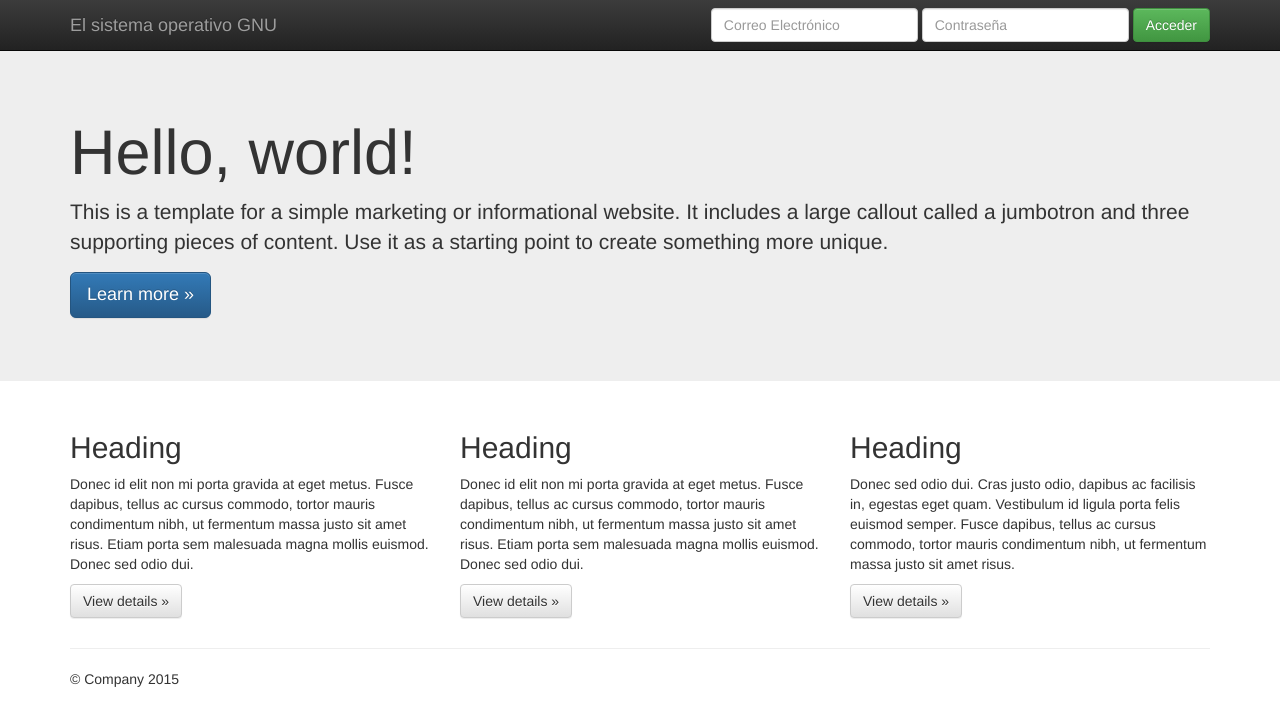
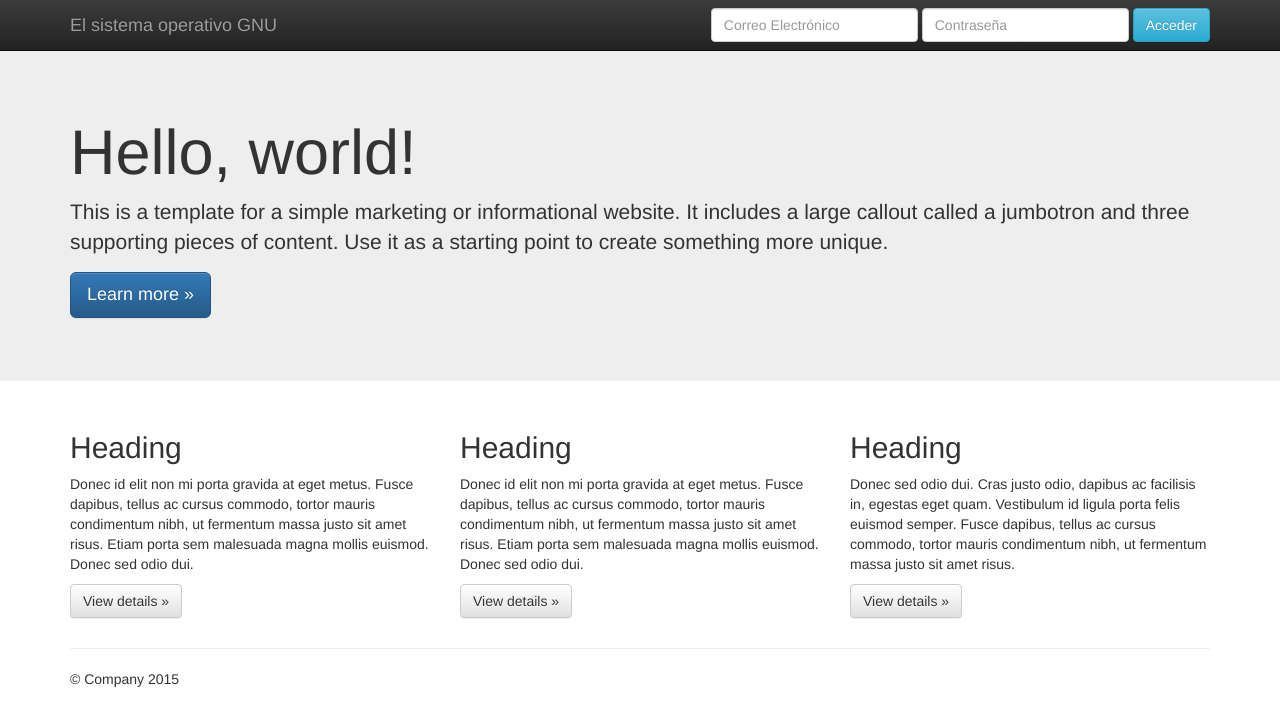
Before and after one commit to seolivares/Trabajo2_Simon_Olivares, a plain HTML site: page index.html in a window 1280 px wide. Drawn offline with nearby package versions, Linux system fonts and the light colour scheme.

Commit message:
Se sube cambio en el estilo del boton de Acceder

```diff
--- a/index.html
+++ b/index.html
@@ -46,7 +46,7 @@
             <div class="form-group">
               <input type="password" placeholder="Contraseña" class="form-control">
             </div>
-            <button type="submit" class="btn btn-success">Acceder</button>
+            <button type="submit" class="btn btn-info">Acceder</button>
           </form>
         </div><!--/.navbar-collapse -->
       </div>
```
